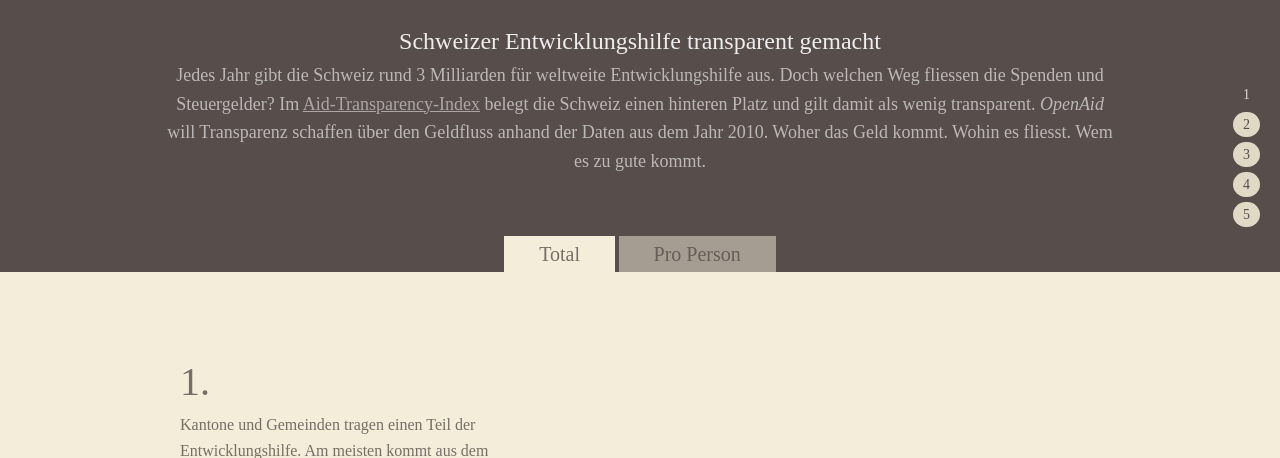
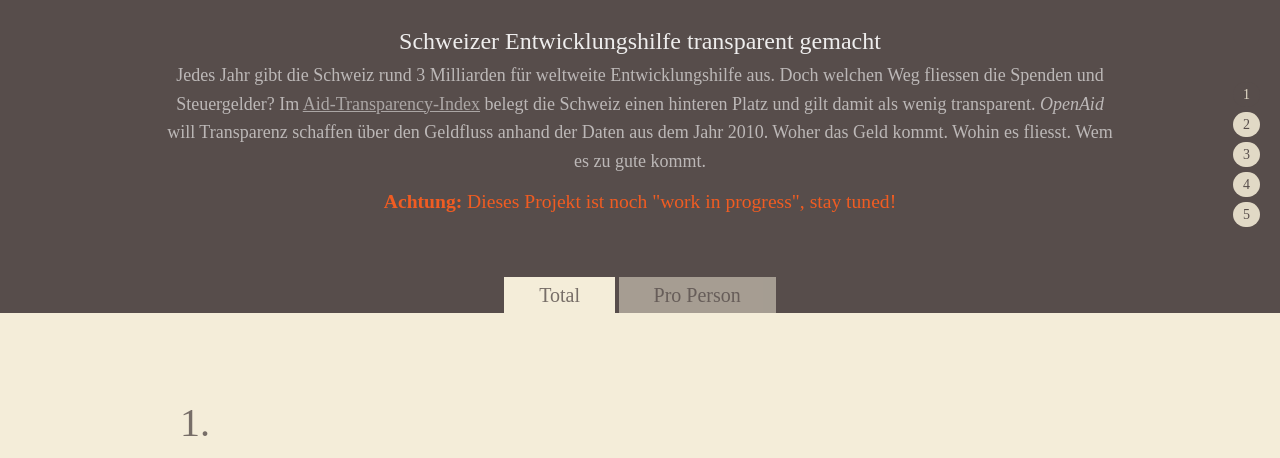
Before and after one commit to dbrgn/OpenAid, a PHP site: page /index.html in a window 1280 px wide. Shown: the part 215-673 px from the top of the page. Run offline with PHP 8.4, Linux system fonts and the light colour scheme; some libraries are stand-ins or nearby versions.

Commit message:
Added WIP note to header

```diff
--- a/css/style.css
+++ b/css/style.css
@@ -29,6 +29,7 @@ header { text-align: center; margin-bottom: 30px; }
     header .wrapper { position: relative; }
     header p { font-size: 18px; }
     header p.intro { font-size: 24px; color: rgba(255,255,255,0.9); margin: 20px 0 0 0; }
+    header .warning { color: #F05C22; font-size: 1.4em; }
     #languageSwitch { position: absolute; right: 0; font-size: 20px; }
     #languageSwitch li { display: inline-block; margin-left: 10px; }
     #opendata { opacity: 0.7; }
--- a/index.html
+++ b/index.html
@@ -27,7 +27,9 @@
                 <h1>OpenAid</h1>
                 <p class="intro">Schweizer Entwicklungshilfe transparent gemacht</p>
                 <p>Jedes Jahr gibt die Schweiz rund 3 Milliarden für weltweite Entwicklungshilfe aus. Doch welchen Weg fliessen die Spenden und Steuergelder? Im <a href="http://www.publishwhatyoufund.org/index/2012-index/switzerland/">Aid-Transparency-Index</a> belegt die Schweiz einen hinteren Platz und gilt damit als wenig transparent.
-                    <i>OpenAid</i> will Transparenz schaffen über den Geldfluss anhand der Daten aus dem Jahr 2010. Woher das Geld kommt. Wohin es fliesst. Wem es zu gute kommt.</p>
+                <i>OpenAid</i> will Transparenz schaffen über den Geldfluss anhand der Daten aus dem Jahr 2010. Woher das Geld kommt. Wohin es fliesst. Wem es zu gute kommt.</p>
+
+                <p class="warning"><strong>Achtung:</strong> Dieses Projekt ist noch "work in progress", stay tuned!</p>
             </div>
         </header>
 
--- a/index.php
+++ b/index.php
@@ -0,0 +1 @@
+<?php // Only used for Heroku!  ?>
```
